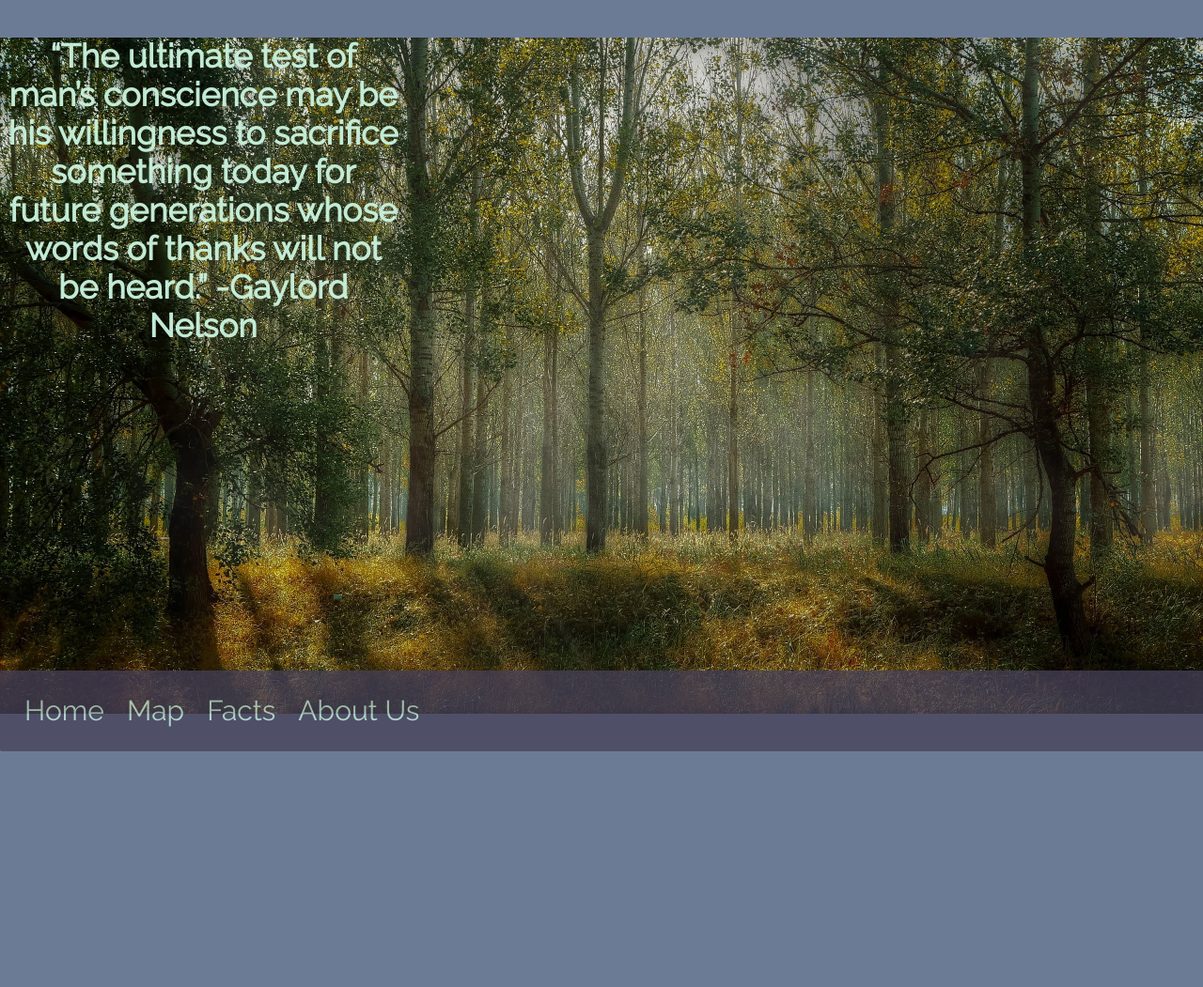
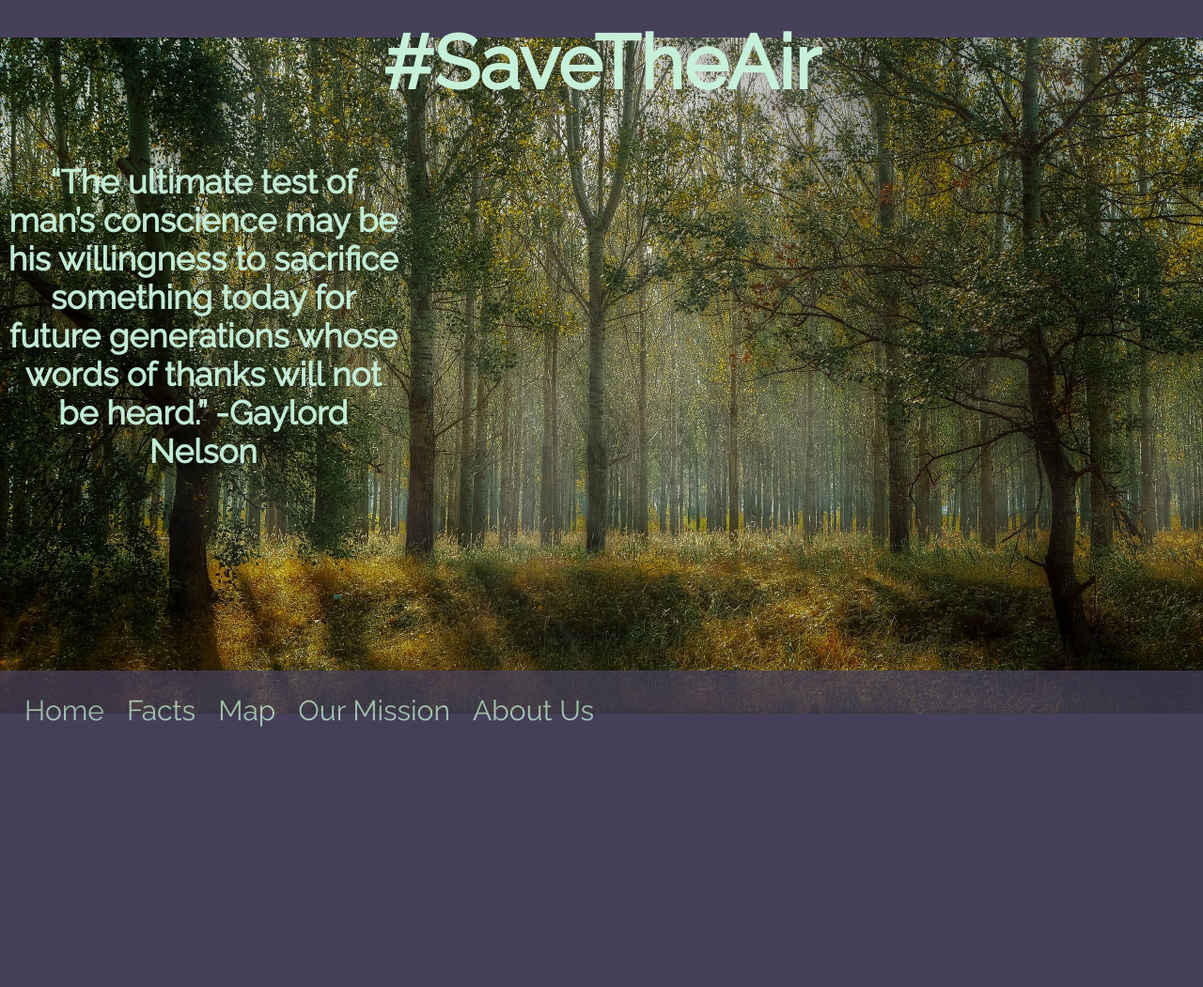
Before and after one commit to vedeeva/SaveAir, a website: page public/index.html in a window 1280 px wide. Shown: the top 1051 px of the page at 94% size. Drawn offline with nearby package versions, Linux system fonts and the light colour scheme.

Commit message:
Adding margins to the other parts, and adding Our Mission part

```diff
--- a/public/css/style.css
+++ b/public/css/style.css
@@ -10,12 +10,19 @@ body{
   margin: 0;
   border: 0;
   outline: 0;
-  background-color: #6c7b95;
+  background-color: #464159;
   height: 100%;
   background-image: url("../media/trees2.jpg");
   background-size: 100%;
   background-position: center;
   background-repeat: no-repeat;
+}
+
+header{
+  padding: 20px;
+  color: #c7f0db;
+  font-size: 80px;
+  text-align: center;
 }
 
 #mapid {
@@ -31,10 +38,14 @@ body{
   text-align: center;
 }
 
-#facts, #about{
+#facts, #about, #mission{
   color: #c7f0db;
   font-size: 20px;
+  padding: 100px;
   margin-top: 500px;
+  margin-left: 200px;
+  margin-right: 200px;
+  background-color: #6c7b95;
 }
 
 #message{
--- a/public/index.html
+++ b/public/index.html
@@ -15,12 +15,12 @@
 </head>
 
 <body>
-    <header>
-    </header>
+    <header> <strong>#SaveTheAir</strong> </header>
     <div class="nav_bar">
         <a class="nav_button" href="#top">Home</a>
+        <a class="nav_button" href="#facts">Facts</a>
         <a class="nav_button" href="map.html">Map</a>
-        <a class="nav_button" href="#facts">Facts</a>
+        <a class="nav_button" href="#mission">Our Mission</a>
         <a class="nav_button" href="#about">About Us</a>
         <a href="javascript:void(0);" onclick="toggleFunction()" title="Toggle Navigation Menu">
         </a>
```
Also changed, not shown: public/map.html (+2 -1 lines).
